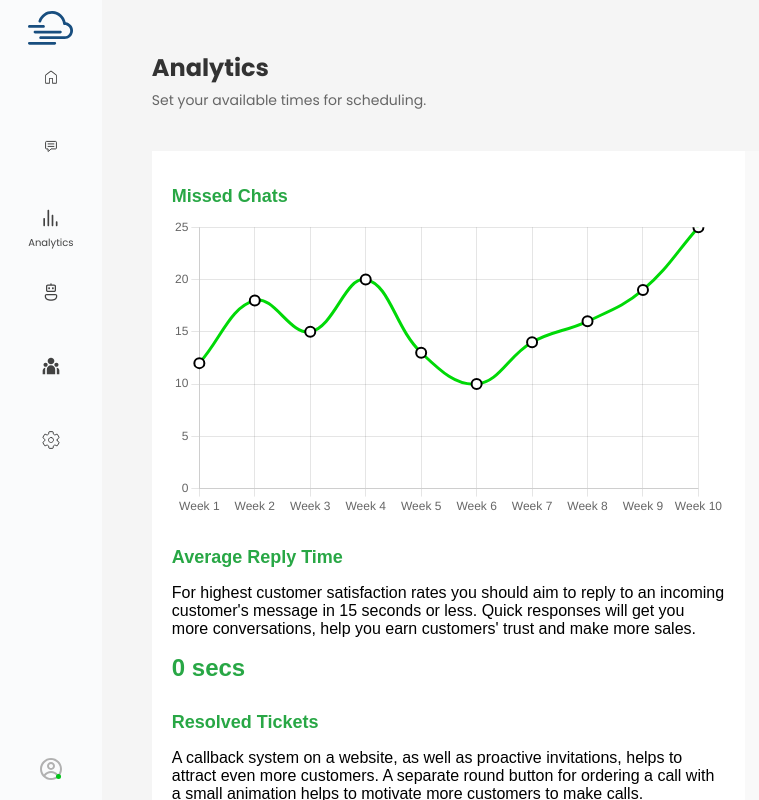
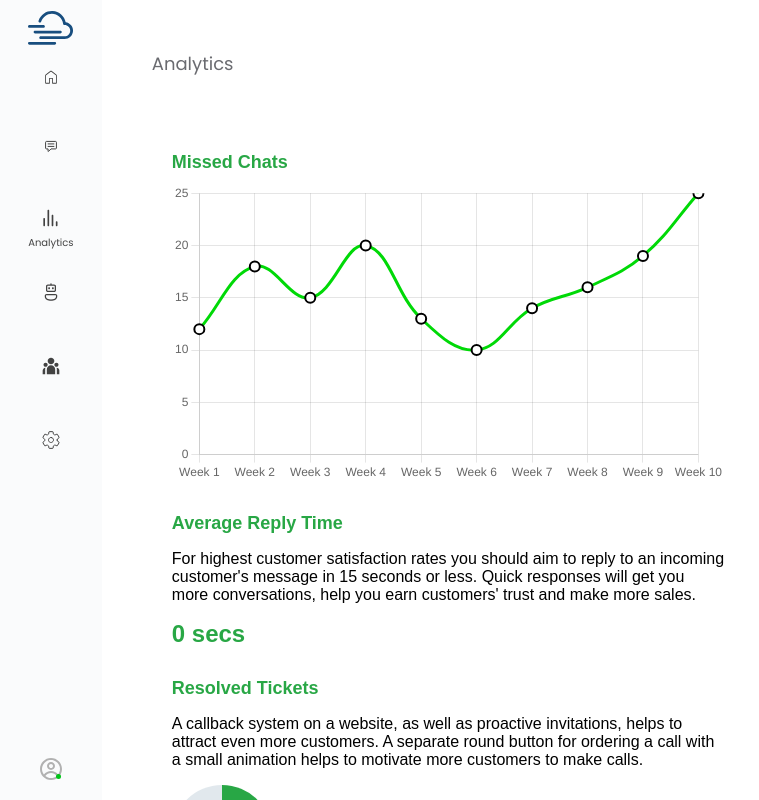
Before and after one commit to annuu1/hubly, a React (Vite) app in the folder frontend/: page /dashboard/analytics in a window 1280 px wide. Shown: the top 800 px of the page, without its empty margins (0-759 px from the left). Built offline with nearby package versions, Linux system fonts and the light colour scheme.

Commit message:
style: refine layout and styling in Dashboard and Analytics components for improved aesthetics and usability

```diff
--- a/frontend/src/components/analytics/Analytics.module.css
+++ b/frontend/src/components/analytics/Analytics.module.css
@@ -1,25 +1,7 @@
 .analyticsContainer {
     display: flex;
-    height: 100vh;
-    background: #f9f9f9;
+    height: 100%;
     font-family: Arial, sans-serif;
-  }
-
-  .sidebar {
-    width: 60px;
-    background: #fff;
-    border-right: 1px solid #e1e8ed;
-    display: flex;
-    flex-direction: column;
-    align-items: center;
-    padding: 10px 0;
-  }
-
-  .icon {
-    font-size: 24px;
-    margin: 15px 0;
-    cursor: pointer;
-    color: #1da1f2;
   }
 
   .mainContent {
--- a/frontend/src/components/layout/DashboardLayout.jsx
+++ b/frontend/src/components/layout/DashboardLayout.jsx
@@ -8,8 +8,7 @@ const DashboardLayout = ({ title, subtitle, headerAction, children }) => {
       {/* Header Section */}
       <div className={styles.header}>
         <div className={styles.headerText}>
-          <h1 className={styles.headerTitle}>{title}</h1>
-          <p className={styles.headerSubtitle}>{subtitle}</p>
+          <p className={styles.headerTitle}>{title}</p>
         </div>
         {headerAction && (
           <div className={styles.headerAction}>
--- a/frontend/src/components/layout/DashboardLayout.module.css
+++ b/frontend/src/components/layout/DashboardLayout.module.css
@@ -1,6 +1,6 @@
 .container {
     padding: 50px;
-    background-color: #f5f5f5;
+    background-color: #fff;
     min-height: 100vh;
   }
 
@@ -17,9 +17,8 @@
   }
 
   .headerTitle {
-    font-size: 24px;
-    font-weight: bold;
-    color: #333;
+    font-size: 18px;
+    color: #6A6B70;
     margin: 0;
   }
 
@@ -80,7 +79,7 @@
       gap: 10px;
     }
     .headerText{
-      font-size: 18px;
+      font-size: 14px;
     }
 
     .headerAction {
```
